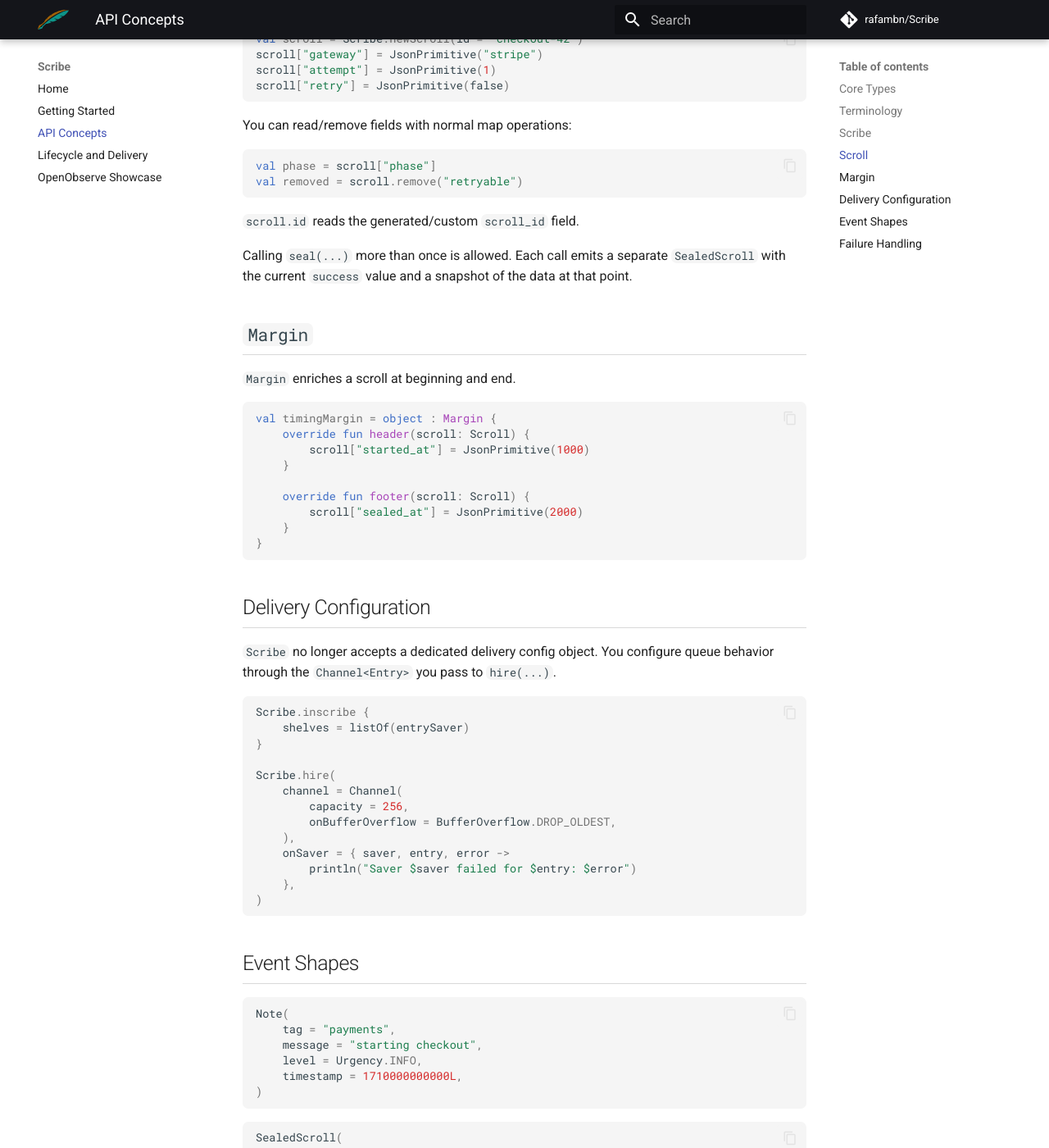
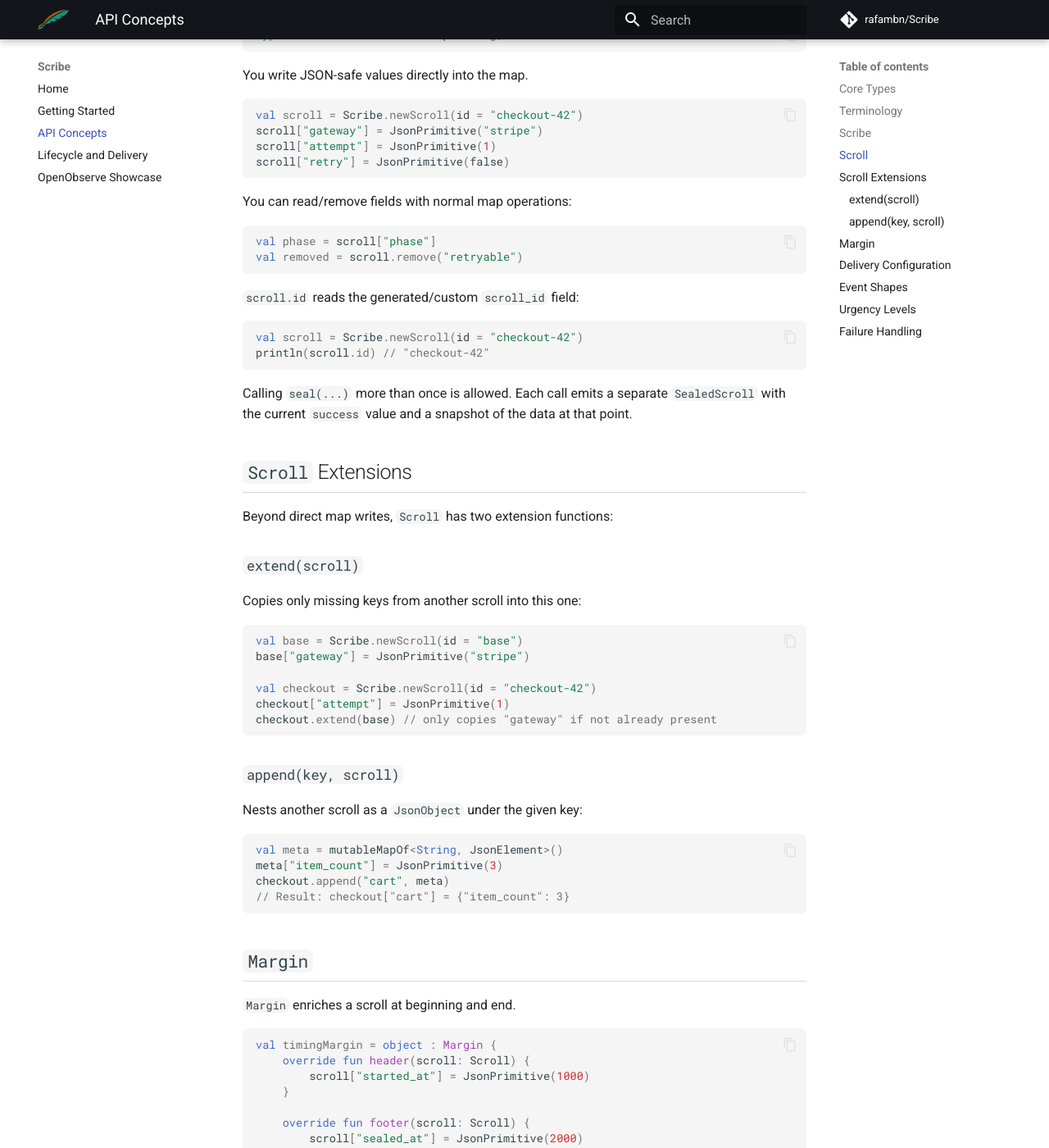
Before and after one commit to rafambn/Scribe, an MkDocs documentation site: the page built from docs/api-concepts.md, in a window 1280 px wide and 1400 px high, scrolled down 1201 px. Shown: the whole window at 82% size. Built offline with MkDocs 1.6.1 and Material for MkDocs 9.7.7, drawn with Linux system fonts in a browser that asks for light colours; comment, search, counter and statistics services are not loaded; some of the changed text lies outside the part shown.

Commit message:
Update documentation for Scroll extensions and delivery lifecycle
- Add documentation and code examples for `Scroll.extend` and `Scroll.append` extension functions to support merging and nesting data.
- Document the optional `scope` parameter in `Scribe.hire`, allowing users to provide a custom `CoroutineScope` for delivery.
- Add an "Urgency Levels" section to the API concepts documentation defining the `Urgency` enum.
- Update the "Getting Started" guide and OpenObserve showcase instructions to include the new extension functions and demo steps.
- Add code snippets demonstrating `scroll.id` usage and `CoroutineScope` configuration with `SupervisorJob`.

````diff
--- a/docs/api-concepts.md
+++ b/docs/api-concepts.md
@@ -14,8 +14,10 @@
 - `note(...)`: suspending call for a single log entry
 - `newScroll(...)`: starts a contextual logging session
 - `seal(...)`: snapshots the current scroll data and emits a `SealedScroll`
+- `extend(scroll)`: copies missing keys from another scroll into this one
+- `append(key, scroll)`: nests a scroll as a JSON object under the given key
 - `Margin`: hook for writing fields at open/close boundaries
-- `hire(channel = ..., onSaver = ...)`: starts delivery over your channel configuration
+- `hire(channel = ..., scope = ..., onSaver = ...)`: starts delivery over your channel configuration
 
 ## `Scribe`
 
@@ -54,9 +56,40 @@
 val removed = scroll.remove("retryable")
 ```
 
-`scroll.id` reads the generated/custom `scroll_id` field.
+`scroll.id` reads the generated/custom `scroll_id` field:
+
+```kotlin
+val scroll = Scribe.newScroll(id = "checkout-42")
+println(scroll.id) // "checkout-42"
+```
 
 Calling `seal(...)` more than once is allowed. Each call emits a separate `SealedScroll` with the current `success` value and a snapshot of the data at that point.
+
+## `Scroll` Extensions
+
+Beyond direct map writes, `Scroll` has two extension functions:
+
+### `extend(scroll)`
+Copies only missing keys from another scroll into this one:
+
+```kotlin
+val base = Scribe.newScroll(id = "base")
+base["gateway"] = JsonPrimitive("stripe")
+
+val checkout = Scribe.newScroll(id = "checkout-42")
+checkout["attempt"] = JsonPrimitive(1)
+checkout.extend(base) // only copies "gateway" if not already present
+```
+
+### `append(key, scroll)`
+Nests another scroll as a `JsonObject` under the given key:
+
+```kotlin
+val meta = mutableMapOf<String, JsonElement>()
+meta["item_count"] = JsonPrimitive(3)
+checkout.append("cart", meta)
+// Result: checkout["cart"] = {"item_count": 3}
+```
 
 ## `Margin`
 
@@ -94,6 +127,17 @@
 )
 ```
 
+You can optionally provide a custom `CoroutineScope` to control the lifecycle of the delivery coroutine:
+
+```kotlin
+val customScope = CoroutineScope(SupervisorJob() + Dispatchers.IO)
+
+Scribe.hire(
+    scope = customScope,
+    channel = Channel(capacity = 256),
+)
+```
+
 ## Event Shapes
 
 ```kotlin
@@ -115,6 +159,20 @@
 )
 ```
 
+## Urgency Levels
+
+`Urgency` is used by `Note` to indicate severity:
+
+```kotlin
+enum class Urgency {
+    VERBOSE,
+    DEBUG,
+    INFO,
+    WARN,
+    ERROR
+}
+```
+
 ## Failure Handling
 
 ```kotlin
````
Also changed, not shown: docs/getting-started.md (+11 -0 lines), docs/lifecycle-and-delivery.md (+11 -0 lines), docs/openobserve-showcase.md (+4 -0 lines).
